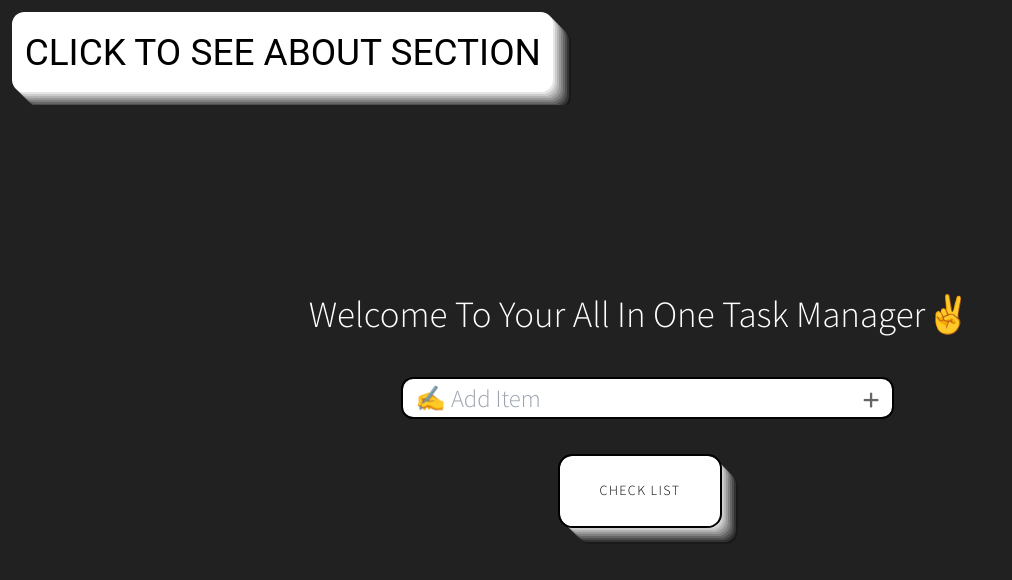
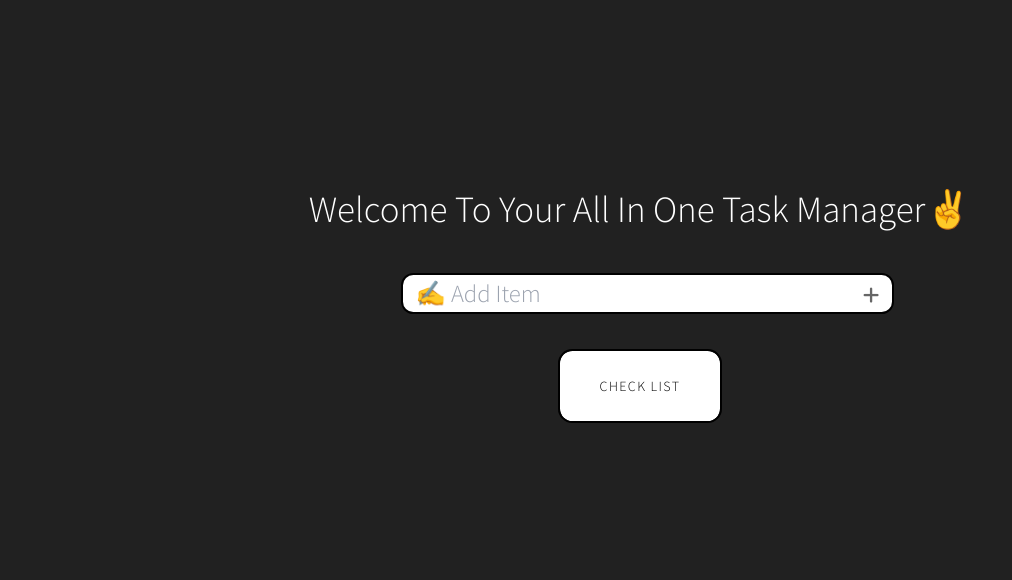
Before and after one commit to AdityaGoel0320/ReactJs-Todo-App, a React (Create React App) app: page / in a window 1280 px wide. Shown: the top 580 px of the page, without its empty margins (0-1012 px from the left). Built offline with nearby package versions, Linux system fonts and the light colour scheme.

Commit message:
ui and code completed

```diff
--- a/src/App.css
+++ b/src/App.css
@@ -223,240 +223,7 @@ input:focus {
   transform: translateY(0) scale(1, 1);
 }
 
-
-
-.div{
-  display: flex;
-  align-items: center;
-  justify-content: center;
-  text-align: center;
-  padding: 1rem;
-  margin: 1rem;
-  text-transform: uppercase;
-  font-size: 1.5rem;
-  background-color: white;
-  color: black;
-  width: fit-content;
-}
-
-.class{
-  display: none;
-}
-
-
-
-
-
-/* ssdhbsjdfh////////////////////////////////////////// */
-body {
-
-  margin: 0;
-  padding: 0;
-  overflow-x: hidden;
-  color: white;
-  background-color: #212121;
-}
-
-html {
-  font-size: 62.5%;
-
-}
-
-h1 {
-  font-size: 5rem;
-  font-weight: 900;
-
-}
-
-h2 {
-  font-size: 3.5rem;
-
-}
-
-h3 {
-  font-size: 2.5rem;
-  font-weight: 700;
-
-}
-
-h4 {
-  font-size: 2rem;
-
-}
-
-#i {
-  font-size: 3rem;
-  color: white;
-  margin: 1.5rem;
-}
-
-
-
-#i:hover {
-  color: blue;
-}
-
-.intro {
-  display: flex;
-  align-items: center;
-  justify-content: center;
-  flex-direction: column;
-  gap: 2.5rem;
-  text-align: center;
-}
-
-.logo {
-  height: 30rem;
-}
-
-
-
-
-img {
-  box-shadow: rgba(0, 0, 0, 0.19) 0px 10px 20px,
-    rgba(0, 0, 0, 0.23) 0px 6px 6px,
-    inset rgba(0, 0, 0, 0.19) 0px 10px 20px,
-    inset rgba(0, 0, 0, 0.23) 0px 6px 6px;
-  transition: all ease-in-out 0.3s;
-  overflow: hidden;
-}
-
-img:hover {
-  box-shadow: rgba(193, 44, 223, 0.19) 0px 10px 20px,
-    rgba(193, 44, 223, 0.23) 0px 6px 6px,
-    inset rgba(0, 0, 0, 0.19) 0px 10px 20px,
-    inset rgba(0, 0, 0, 0.23) 0px 6px 6px;
-  border: 5px solid #b671d6;
-}
-
-@keyframes textanimate {
-  0% {
-    right: 20px;
-  }
-
-  100% {
-    right: 10px;
-  }
-}
-
-.container {
-  display: flex;
-  align-items: center;
-  justify-content: center;
-  flex-direction: column;
-  margin: 10rem;
-}
-
-
-
-.box{
-  display: flex;
-  align-items: center;
-  justify-content: center;
-  flex-direction: column;
-  gap: 2.5rem;
-  margin: 10rem;
-}
-
-
-.game_img{
-  height: 30rem;
-  width: 50rem;
-}
-
-
-.left{
-  display: flex;
-  align-items: center;
-  justify-content: center;
-  flex-direction: column;
-  gap: 2.5rem;
-}
-
-
-.btn-box{
-  display: flex;
-  align-items: center;
-  justify-content: center;
-  gap: 4rem;
-}
-
-button {
-  transition: all 0.5s;
-  font-size: 17px;
-  padding: 1ch 2ch;
-  background-color: white;
-  color: #000;
-  font-family: Roboto, sans-serif;
-  border: none;
-  border-radius: 2px;
-  box-shadow: 2px 2px 0px hsl(0, 0%, 90%),
-    4px 4px 0px hsl(0, 0%, 80%),
-    6px 6px 0px hsl(0, 0%, 70%),
-    8px 8px 0px hsl(0, 0%, 60%),
-    10px 10px 0px hsl(0, 0%, 50%),
-    12px 12px 0px hsl(0, 0%, 40%),
-    14px 14px 0px hsl(0, 0%, 30%),
-    16px 16px 0px hsl(0, 0%, 20%),
-    18px 18px 0px hsl(0, 0%, 10%);
-}
-
-button:hover {
-  background-color: hsl(0, 0%, 50%);
-  color: #fff;
-  box-shadow: none;
-}
-
-
-
-
-
-@media (max-width : 320px) {
-  html {
-    font-size: 35%;
-  }
-
-}
-
-
-
-@media (min-width : 320px) and (max-width : 480px) {
-  html {
-    font-size: 43.75%;
-  }
-
-}
-
-@media (min-width : 481px) and (max-width : 768px) {
-  html {
-    font-size: 53.125%;
-  }
-
-}
-
-@media (min-width : 769px) and (max-width : 1023px) {
-  html {
-    font-size: 62.5%;
-  }
-
-}
-
-
-@media (min-width : 1024px) and (max-width : 1200px) {
-  html {
-    font-size: 71.85%;
-  }
-
-}
-
-
-@media (min-width : 1201px) {
-  html {
-    font-size: 77%;
-  }
-
-}
-
+/*
 
 .div{
   display: flex;
@@ -474,4 +241,4 @@ button:hover {
 
 .class{
   display: none;
-}
+} */
--- a/src/App.js
+++ b/src/App.js
@@ -101,28 +101,28 @@ function App() {
 
   }, [items])
 
-  let fnc = () => {
-    let x = document.getElementById("id")
-    let text = document.getElementById("btn")
+  // let fnc = () => {
+  //   let x = document.getElementById("id")
+  //   let text = document.getElementById("btn")
 
-    if (x.classList.contains("class")) {
-      x.classList.remove("class");
-      text.innerText = "Click to Close About Section"
+  //   if (x.classList.contains("class")) {
+  //     x.classList.remove("class");
+  //     text.innerText = "Click to Close About Section"
 
-    }
-    else {
-      x.classList.add("class");
-      text.innerText = "Click to See About Section"
+  //   }
+  //   else {
+  //     x.classList.add("class");
+  //     text.innerText = "Click to See About Section"
 
-    }
-  }
+  //   }
+  // }
 
   return (
     <>
-         <button id='btn' className='div' onClick={fnc}>Click to See About Section</button>
+         {/* <button id='btn' className='div' onClick={fnc}>Click to See About Section</button>
       <div id='id' className="class">
         <About />
-      </div>
+      </div> */}
 
       <div className="main-div">
         <div className="child-div">
```
Also changed, not shown: src/Components/Heading.js (deleted, +0 -9 lines).
